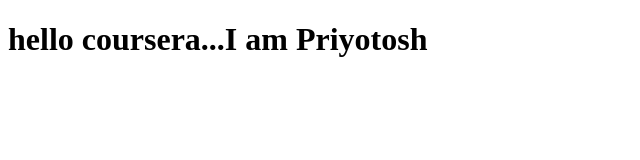
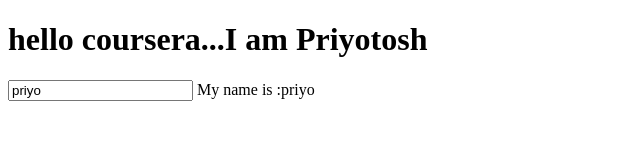
Before and after one commit to Priyotoshdev/coursera-test, a plain HTML site: page index.html in a window 1280 px wide. Shown: the whole page, without its empty margins (0-640 px from the left). Drawn offline with Linux system fonts and the light colour scheme.

Commit message:
4th web file

```diff
--- a/app.js
+++ b/app.js
@@ -3,7 +3,9 @@
 
     angular.module('myFirstapp',[])
 
-    .controller('myFirstcontroller',function(){
+    .controller('myFirstcontroller',function($scope){
+        $scope . name="priyo";
+
 
     });
 
--- a/index.html
+++ b/index.html
@@ -12,6 +12,12 @@
     <h1>hello coursera...I am Priyotosh</h1>
     <div ng-controller="myFirstcontroller">
 
+        <input type="text" ng-model="name"> <!--binding with view-model -->
+
+        My name is :{{name}}
+
+
+
     </div>
 </body>
 </html>
```
